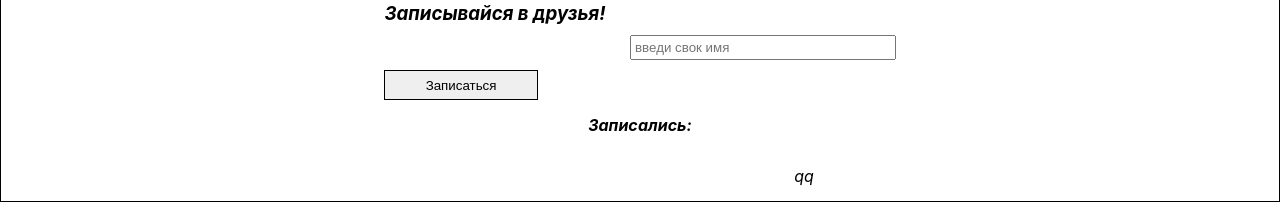
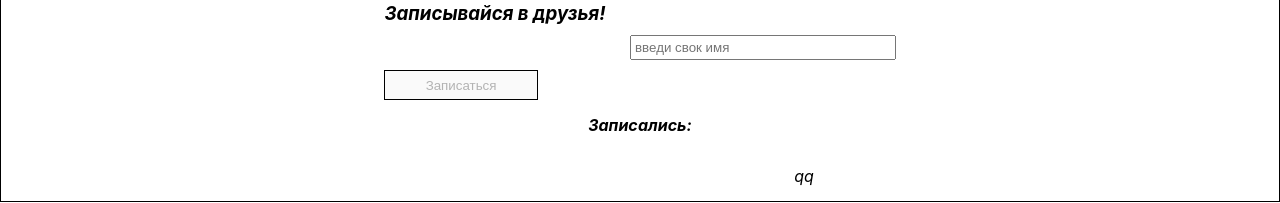
Before and after one commit to vantrey/homeWorkTasks, a React (Create React App) app: page / in a window 1280 px wide. Shown: the part 257-460 px from the top of the page. Built offline with nearby package versions, Linux system fonts and the light colour scheme.

Commit message:
4th task. add disable button

```diff
--- a/src/App.jsx
+++ b/src/App.jsx
@@ -23,16 +23,23 @@ class App extends React.Component {
     greetings: {
       greetingsTitle: 'Записывайся в друзья!',
       greetingsOutput: ['qq'],
+      buttonDisable: true,
     },
   }
 
   addGreetingsOutput = () => {
     let currentInputValue = this.inputRef.current.value
-    this.inputRef.current.value= ''
+    this.inputRef.current.value = ''
     alert(currentInputValue)
     let newGreetings = {...this.state.greetings}
     newGreetings.greetingsOutput = [...this.state.greetings.greetingsOutput, currentInputValue]
-    this.setState({greetings:newGreetings})
+    this.setState({greetings: newGreetings})
+  }
+
+  swishButtonDisable = () => {
+    let newGreetings = {...this.state.greetings}
+    newGreetings.buttonDisable = false
+      this.setState({greetings: newGreetings})
   }
 
   render = () => {
@@ -44,6 +51,7 @@ class App extends React.Component {
           greetings={this.state.greetings}
           addGreetingsOutput={this.addGreetingsOutput}
           inputRef={this.inputRef}
+          swishButtonDisable={this.swishButtonDisable}
         />
       </div>
     );
--- a/src/Greetings/Greetings.jsx
+++ b/src/Greetings/Greetings.jsx
@@ -26,8 +26,14 @@ class Greetings extends React.Component {
     return (
       <div className={styles.greetingsWrapper}>
         <GreetingsTitle greetingsTitle={this.props.greetings.greetingsTitle}/>
-        <GreetingsInput inputRef={this.props.inputRef}/>
-        <GreetingsButton addGreetingsOutput={this.props.addGreetingsOutput}/>
+        <GreetingsInput
+          swishButtonDisable={this.props.swishButtonDisable}
+          inputRef={this.props.inputRef}
+        />
+        <GreetingsButton
+          buttonDisable={this.props.greetings.buttonDisable}
+          addGreetingsOutput={this.props.addGreetingsOutput}
+        />
         <div className={styles.outputWrapper}>
           <h4 className={styles.outputTitle}>Записались:</h4>
           {greetingsOutputEl}
--- a/src/Greetings/GreetingsButton/GreetingsButton.jsx
+++ b/src/Greetings/GreetingsButton/GreetingsButton.jsx
@@ -10,6 +10,7 @@ onAddGreetingsOutput = () => {
       <button
         className={styles.greetingsButton}
         onClick={this.onAddGreetingsOutput}
+        disabled={this.props.buttonDisable}
       >
        <span className={styles.greetingsButtonText}>Записаться</span>
       </button>
--- a/src/Greetings/GreetingsInput/GreetingsInput.jsx
+++ b/src/Greetings/GreetingsInput/GreetingsInput.jsx
@@ -2,13 +2,16 @@ import React from 'react';
 import styles from './GreetingsInput.module.css'
 
 class GreetingsInput extends React.Component {
-
+  onInputText = () => {
+    this.props.swishButtonDisable()
+  }
   render = () => {
     return (
       <input className={styles.greetingsInput}
              type='text'
              placeholder='введи свок имя'
              ref={this.props.inputRef}
+             onInput={this.onInputText}
       />
     )
   }
```
